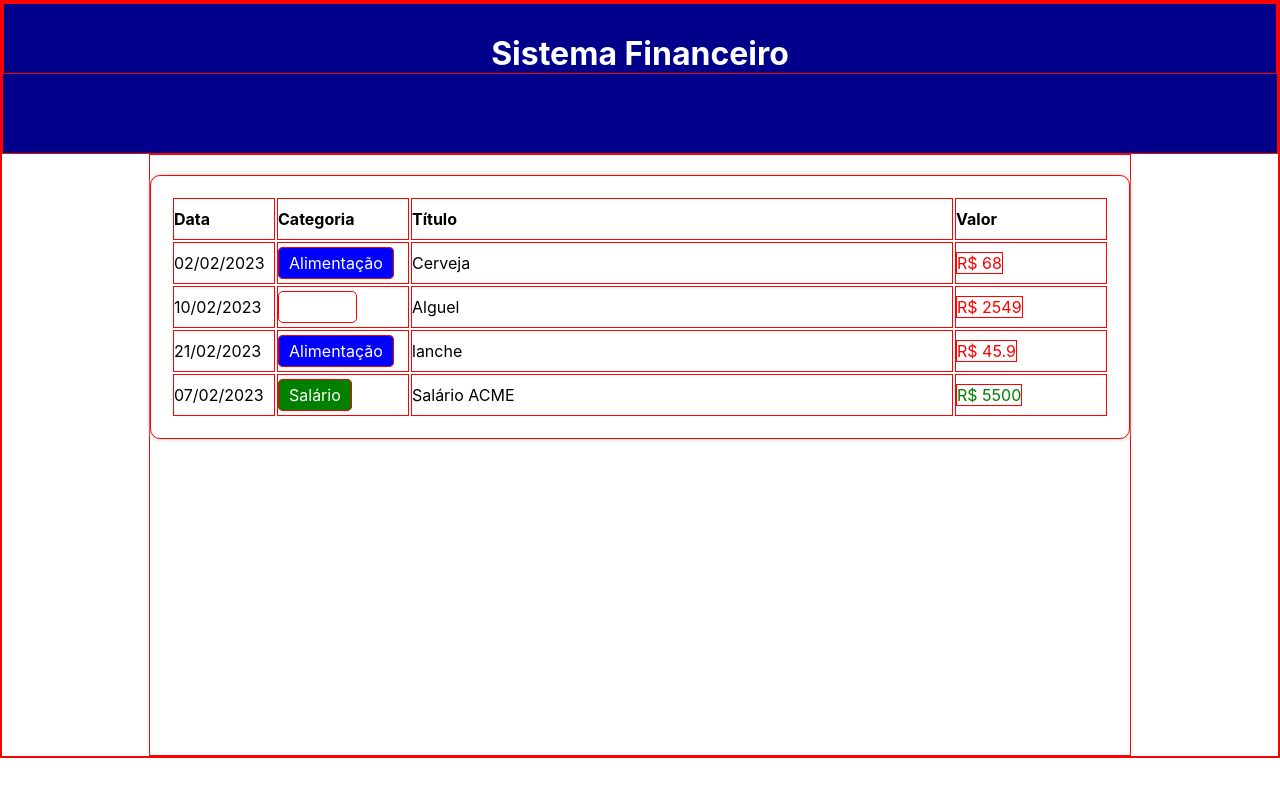
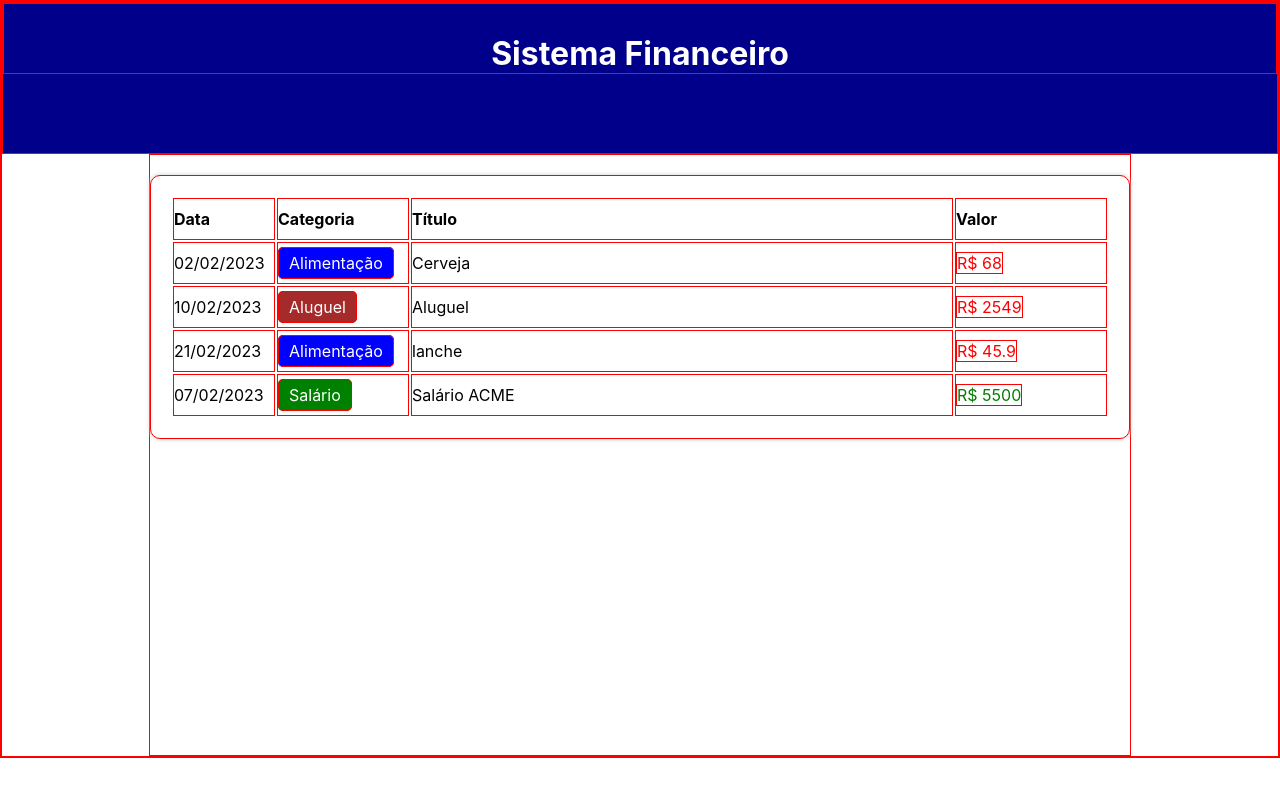
Before and after one commit to khalegjr/expense-tracker-react, a React (Create React App) app: page / in a window 1280 px wide. Shown: the top 796 px of the page. Built offline with nearby package versions, Linux system fonts and the light colour scheme.

Commit message:
fix: Arruma erros de digitação

```diff
--- a/src/data/categories.ts
+++ b/src/data/categories.ts
@@ -2,6 +2,6 @@ import { Category } from "../types/Category";
 
 export const categories: Category = {
   food: { title: "Alimentação", color: "blue", expense: true },
-  rent: { title: "Aluguel", color: "brow", expense: true },
+  rent: { title: "Aluguel", color: "brown", expense: true },
   salary: { title: "Salário", color: "green", expense: false },
 };
--- a/src/data/items.ts
+++ b/src/data/items.ts
@@ -16,7 +16,7 @@ export const items: Item[] = [
   {
     date: new Date(2023, 2, 10),
     category: "rent",
-    title: "Alguel",
+    title: "Aluguel",
     value: 2549,
   },
   {
```
